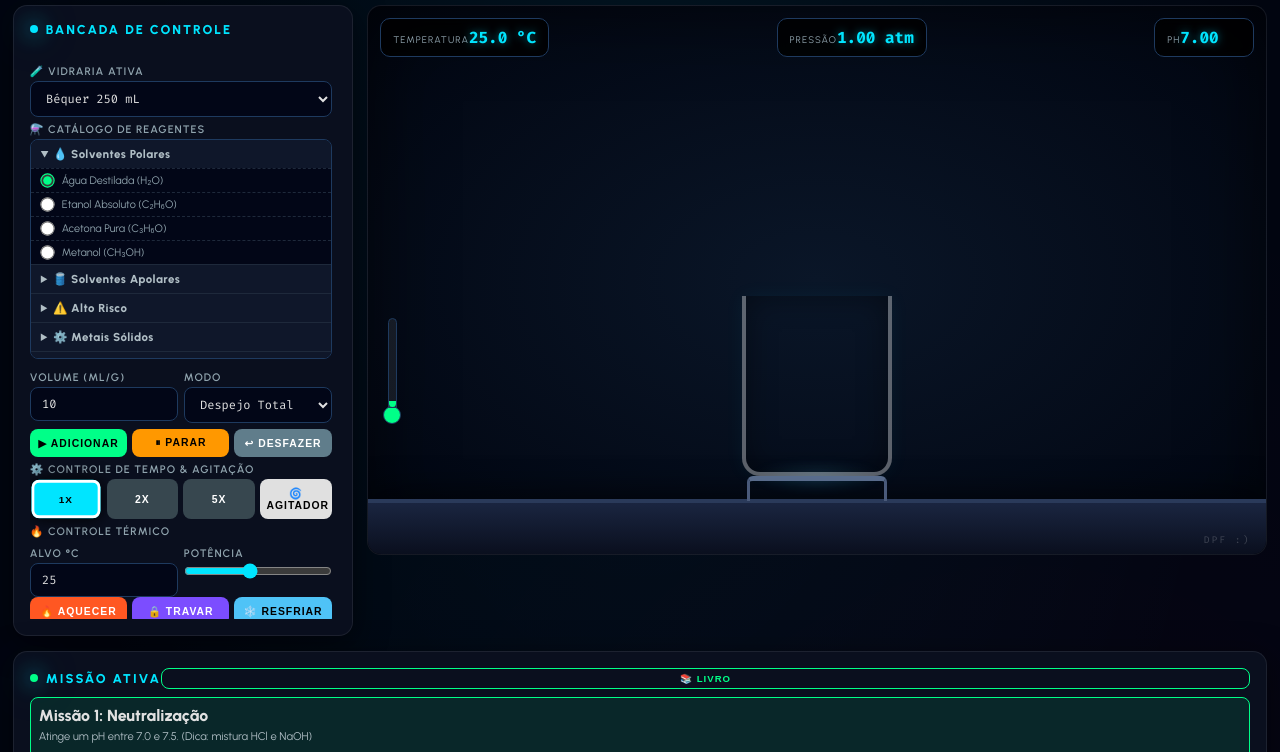
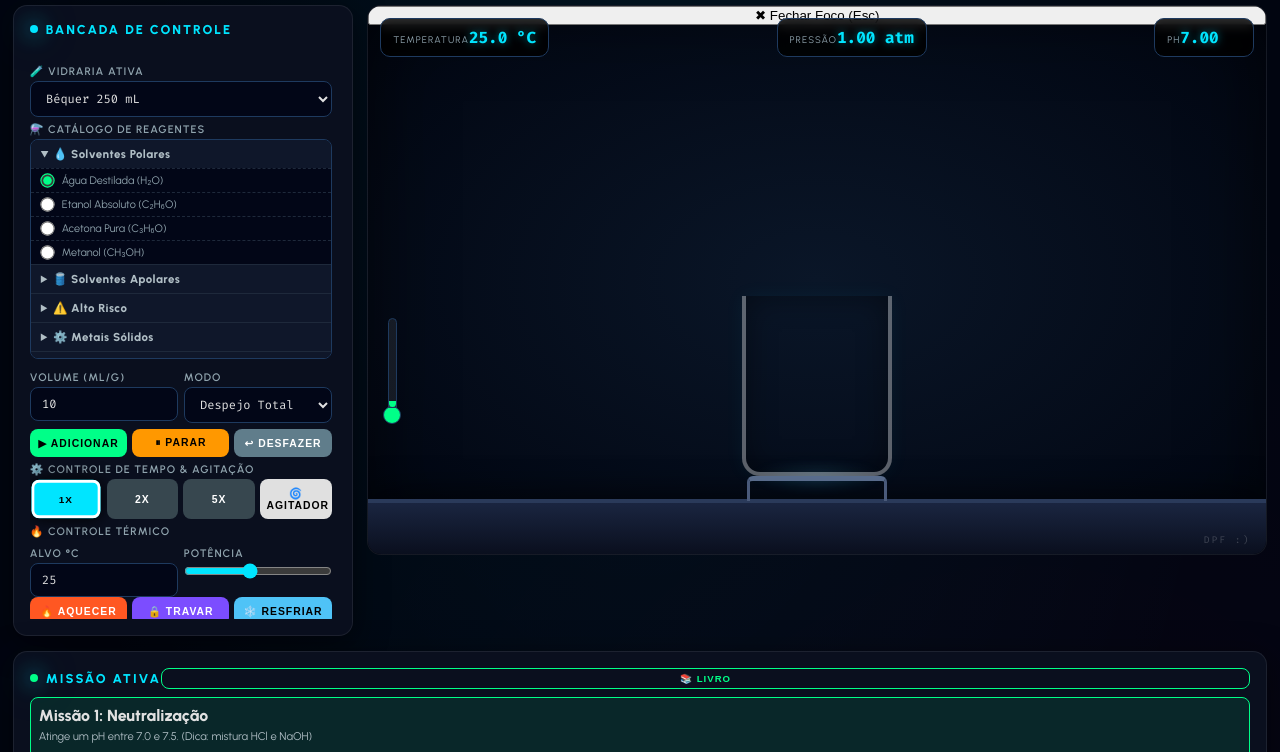
Before and after one commit to Diretoria-DPF/laift-quimica-simulador, a plain HTML site: page index.html in a window 1280 px wide. Shown: the part 78-830 px from the top of the page. Drawn offline with Linux system fonts and the light colour scheme.

Commit message:
index.html

```diff
--- a/index.html
+++ b/index.html
@@ -74,6 +74,8 @@
     </div>
 
     <div class="visual-stage" id="visualStage">
+
+      <button id="btnCloseFocus" class="btn-close-focus" onclick="window.fecharFoco(event)">✖ Fechar Foco (Esc)</button>
 
       <div class="hud-overlay">
         <div class="hud-card"><span class="hud-label">Temperatura</span><span class="hud-val" id="hudTemp">25.0 °C</span></div>
```
